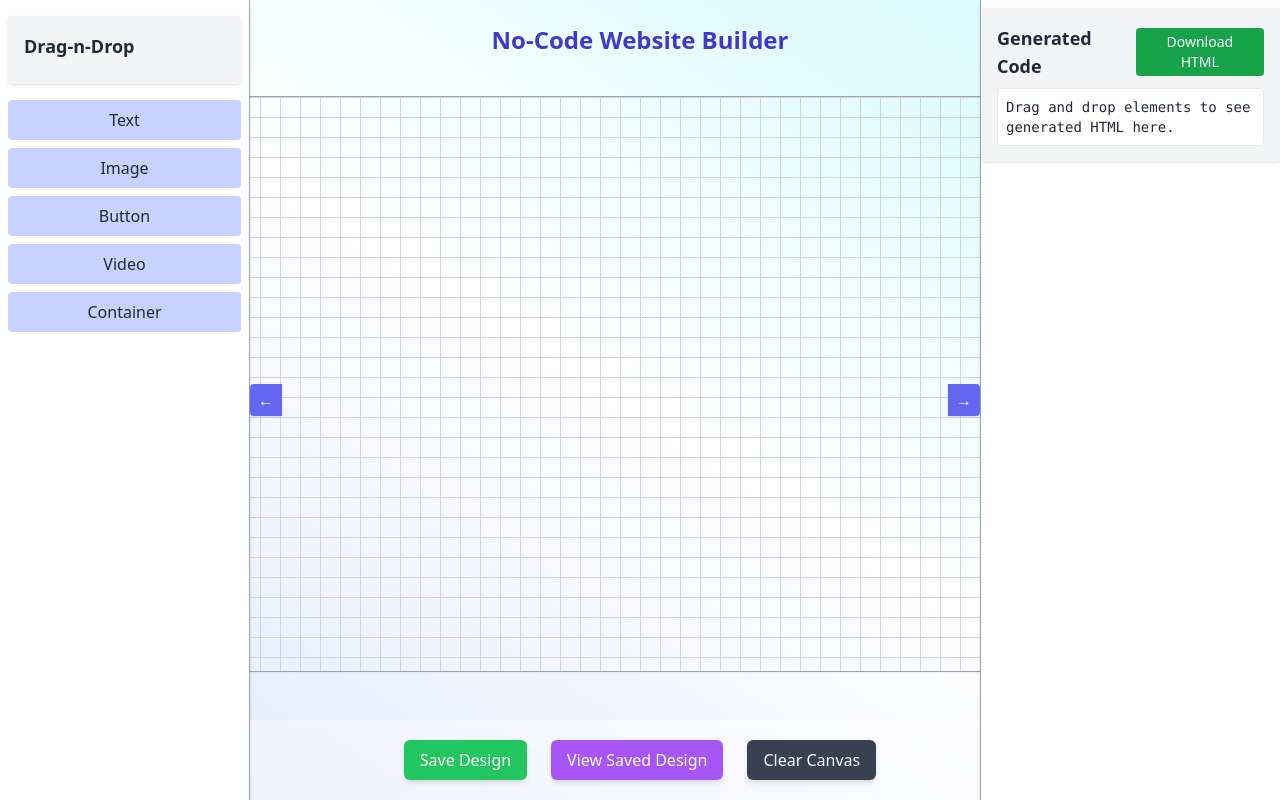
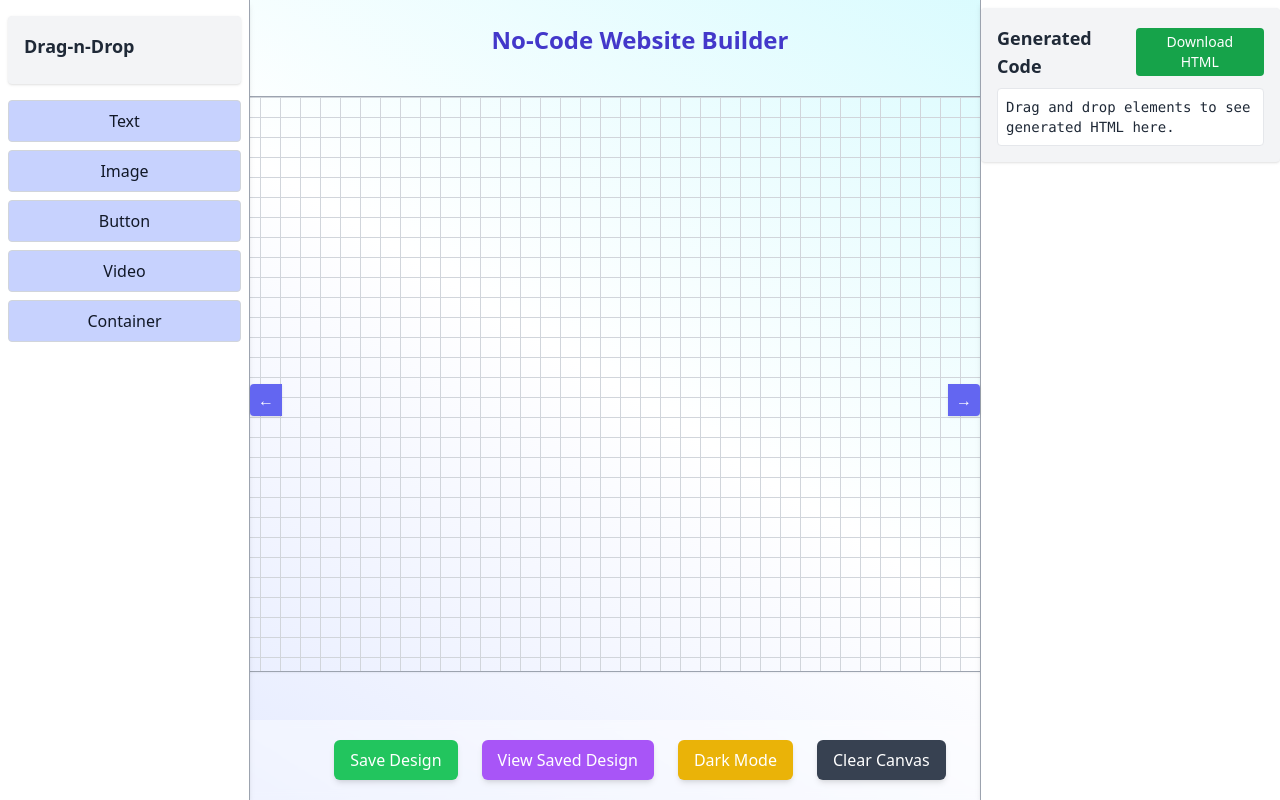
Before and after one commit to ManasPant03/Website_Builder, a React (Create React App) app: page / in a window 1280 px wide. Built offline with nearby package versions, Linux system fonts and the light colour scheme.

Commit message:
Updatting

```diff
--- a/src/App.js
+++ b/src/App.js
@@ -11,6 +11,7 @@ function App() {
   const [showCodePanel, setShowCodePanel] = useState(true);
   const [canvasKey, setCanvasKey] = useState(0);
   const [generatedCode, setGeneratedCode] = useState("");
+  const [darkMode, setDarkMode] = useState(false);
 
   const handleClearCanvas = () => {
     setCanvasKey((prev) => prev + 1);
@@ -18,7 +19,7 @@ function App() {
   };
 
   const generateCodeFromElements = (elements) => {
-    const scale = 100 / 72; // because canvas functional area is 72% of screen
+    const scale = 100 / 72;
 
     const bodyElements = elements.map((el) => {
       const scaledLeft = Math.round(el.left * scale);
@@ -71,10 +72,11 @@ ${bodyElements}
 
   return (
     <DndProvider backend={HTML5Backend}>
-      <div className="relative flex flex-col h-screen w-screen bg-gradient-to-tr from-indigo-100 via-white to-cyan-100 text-gray-800">
+      <div className={`${darkMode ? "dark" : ""}`}>
+        <div className="relative flex flex-col h-screen w-screen bg-gradient-to-tr from-indigo-100 via-white to-cyan-100 dark:from-[#0f2027] dark:via-[#203a43] dark:to-[#2c5364] text-gray-800 dark:text-gray-100">
           {/* Header - Top 10% */}
           <div className="h-[10%] flex items-center justify-center px-4 relative z-10">
-          <h1 className="text-2xl font-bold text-indigo-700 text-center">
+            <h1 className="text-2xl font-bold text-indigo-700 dark:text-white text-center">
               No-Code Website Builder
             </h1>
           </div>
@@ -88,7 +90,11 @@ ${bodyElements}
 
           {/* Toolbar - Bottom 10% */}
           <div className="h-[10%]">
-          <Toolbar clearCanvas={handleClearCanvas} />
+            <Toolbar
+              clearCanvas={handleClearCanvas}
+              toggleDarkMode={() => setDarkMode((prev) => !prev)}
+              isDarkMode={darkMode}
+            />
           </div>
 
           {/* Sidebar Toggle */}
@@ -127,17 +133,18 @@ ${bodyElements}
 
           {/* Sidebar Panel */}
           {showSidebar && (
-          <div className="fixed top-0 bottom-0 left-0 w-[250px] bg-white z-20 shadow-md border-r-[1.5px] border-gray-400 shadow-inner overflow-hidden">
+            <div className="fixed top-0 bottom-0 left-0 w-[250px] bg-white dark:bg-gray-800 z-20 shadow-md border-r-[1.5px] border-gray-400 dark:border-gray-600 shadow-inner overflow-hidden">
               <Sidebar />
             </div>
           )}
 
           {/* Code Panel */}
           {showCodePanel && (
-          <div className="fixed top-0 bottom-0 right-0 w-[300px] bg-white z-20 shadow-md border-l-[1.5px] border-gray-400 shadow-inner overflow-hidden">
+            <div className="fixed top-0 bottom-0 right-0 w-[300px] bg-white dark:bg-gray-800 z-20 shadow-md border-l-[1.5px] border-gray-400 dark:border-gray-600 shadow-inner overflow-hidden">
               <CodePanel code={generatedCode} />
             </div>
           )}
+        </div>
       </div>
     </DndProvider>
   );
--- a/src/components/CodePanel.js
+++ b/src/components/CodePanel.js
@@ -19,9 +19,9 @@ function CodePanel({ code }) {
 
     return (
         <div className="h-full">
-            <div className="bg-gray-100 p-4 rounded shadow mt-2">
+            <div className="bg-gray-100 dark:bg-gray-700 p-4 rounded shadow mt-2">
                 <div className="flex justify-between items-center mb-2">
-                    <h2 className="text-lg font-semibold">Generated Code</h2>
+                    <h2 className="text-lg font-semibold text-gray-800 dark:text-white">Generated Code</h2>
                     <button
                         onClick={handleDownload}
                         className="text-sm bg-green-600 hover:bg-green-700 text-white px-3 py-1 rounded"
@@ -29,7 +29,7 @@ function CodePanel({ code }) {
                         Download HTML
                     </button>
                 </div>
-                <pre className="bg-white p-2 rounded border text-sm overflow-auto whitespace-pre-wrap">
+                <pre className="bg-white dark:bg-gray-800 p-2 rounded border text-sm overflow-auto whitespace-pre-wrap text-gray-800 dark:text-gray-100">
                     {code || "Drag and drop elements to see generated HTML here."}
                 </pre>
             </div>
--- a/src/components/Sidebar.js
+++ b/src/components/Sidebar.js
@@ -8,7 +8,10 @@ const ElementButton = ({ type }) => {
     }));
 
     return (
-        <div ref={drag} className="cursor-move bg-indigo-200 p-2 rounded mb-2 text-center">
+        <div
+            ref={drag}
+            className="cursor-move bg-indigo-200 dark:bg-indigo-600 p-2 rounded mb-2 text-center text-gray-900 dark:text-white border border-gray-300 dark:border-gray-500"
+        >
             {type}
         </div>
     );
@@ -20,14 +23,14 @@ function Sidebar() {
     return (
         <div className="h-full p-2">
             {/* Heading */}
-            <div className="bg-gray-100 p-4 rounded shadow mt-2">
-                <h2 className="text-lg font-semibold mb-2">Drag-n-Drop</h2>
+            <div className="bg-gray-100 dark:bg-gray-700 p-4 rounded shadow mt-2">
+                <h2 className="text-lg font-semibold mb-2 text-gray-800 dark:text-white">Drag-n-Drop</h2>
             </div>
 
             {/* Element Buttons */}
             {visible && (
                 <div className="space-y-2 mt-4">
-                    {["Text", "Image", "Button", "Video", "Container"].map((type) => (
+                    {"Text Image Button Video Container".split(" ").map((type) => (
                         <ElementButton key={type} type={type} />
                     ))}
                 </div>
--- a/src/components/Toolbar.js
+++ b/src/components/Toolbar.js
@@ -1,8 +1,8 @@
 import React from "react";
 
-function Toolbar({ clearCanvas }) {
+function Toolbar({ clearCanvas, toggleDarkMode, isDarkMode }) {
     return (
-        <div className="h-full flex items-center justify-center space-x-6 px-6 bg-white/40 backdrop-blur-sm">
+        <div className="h-full flex items-center justify-center space-x-6 px-6 bg-white/40 dark:bg-gray-800/60 backdrop-blur-sm">
             <button
                 onClick={() => alert("Save Design clicked")}
                 className="bg-green-500 text-white py-2 px-4 rounded-md shadow-md"
@@ -16,6 +16,12 @@ function Toolbar({ clearCanvas }) {
                 View Saved Design
             </button>
             <button
+                onClick={toggleDarkMode}
+                className="bg-yellow-500 text-white py-2 px-4 rounded-md shadow-md"
+            >
+                {isDarkMode ? "Light Mode" : "Dark Mode"}
+            </button>
+            <button
                 onClick={clearCanvas}
                 className="bg-gray-700 text-white py-2 px-4 rounded-md shadow-md"
             >
--- a/tailwind.config.js
+++ b/tailwind.config.js
@@ -1,5 +1,6 @@
 /** @type {import('tailwindcss').Config} */
 module.exports = {
+  darkMode: 'class', // Enables class-based dark mode
   content: ["./src/**/*.{js,jsx,ts,tsx}"],
   theme: {
     extend: {},
```
Also changed, not shown: src/components/Canvas.js (+10 -8 lines). Lines whose indentation alone changed are shown as unchanged.
